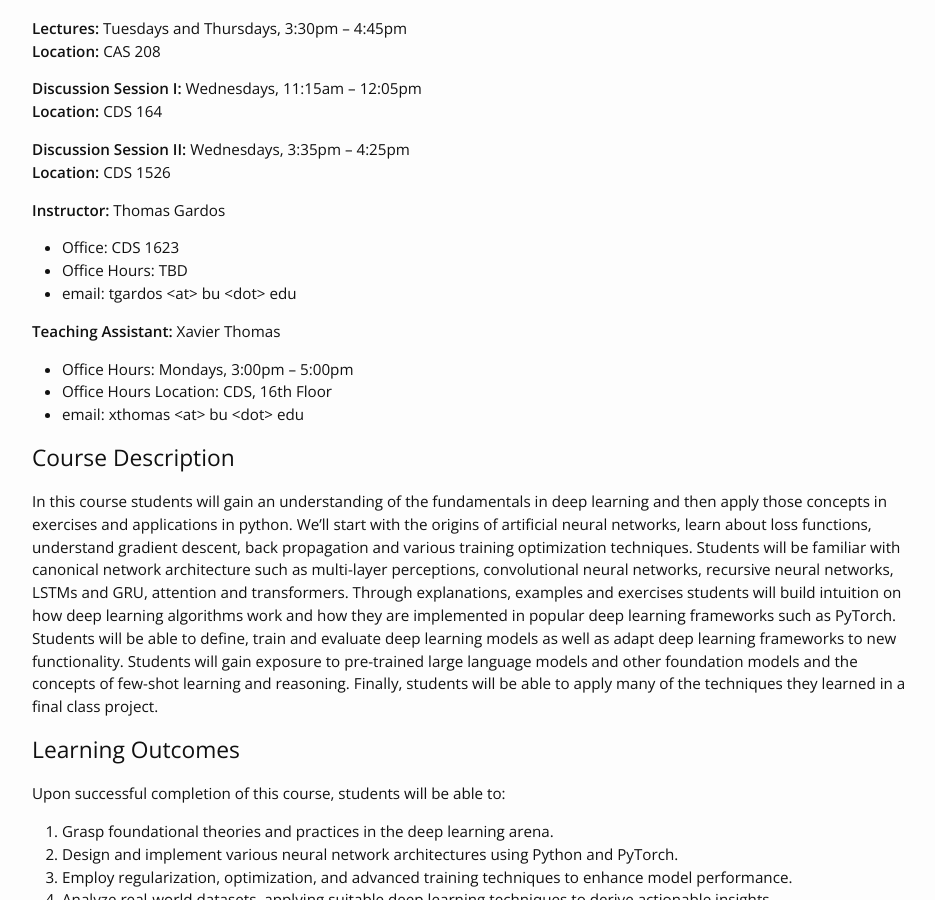
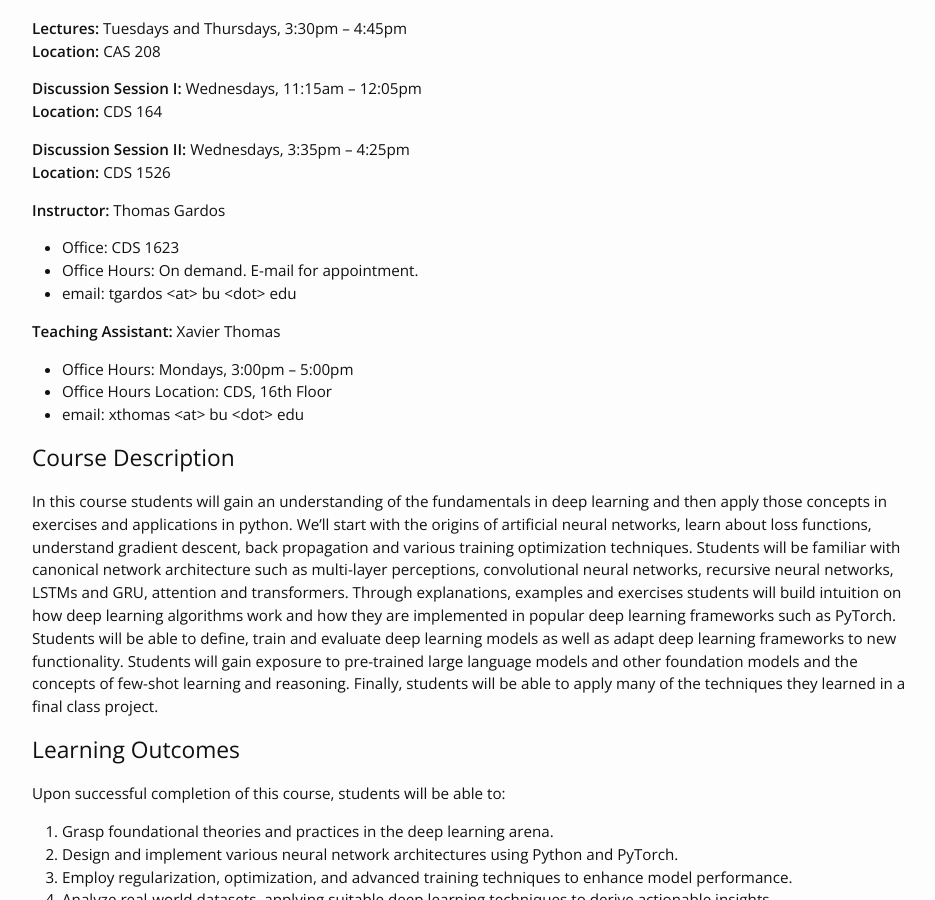
Before and after one commit to DL4DS/sp2025, a Jekyll site: the page built from index.md, in a window 1280 px wide and 900 px high, scrolled down 696 px. Shown: the whole window, without its empty margins (163-1098 px from the left). Built offline with Jekyll 4.4.1, drawn with Linux system fonts in a browser that asks for light colours; nearby versions of some CDN libraries.

Commit message:
Updated office hours.

```diff
--- a/index.md
+++ b/index.md
@@ -13,7 +13,7 @@ layout: home
 
 **Instructor:** Thomas Gardos
 * Office: CDS 1623
-* Office Hours: TBD
+* Office Hours: On demand. E-mail for appointment.
 * email: tgardos \<at\> bu \<dot\> edu
 
 **Teaching Assistant:** Xavier Thomas
```
